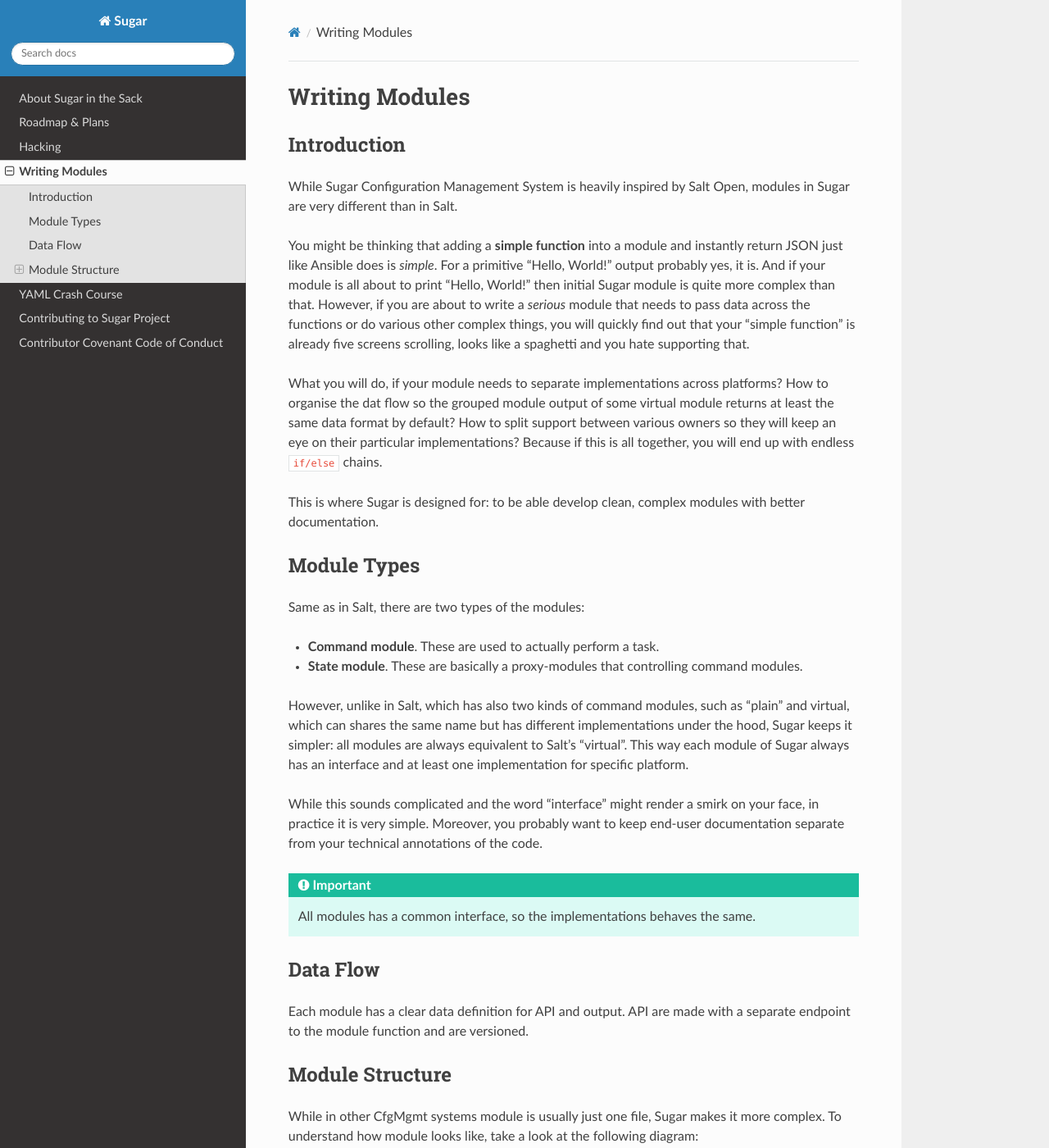
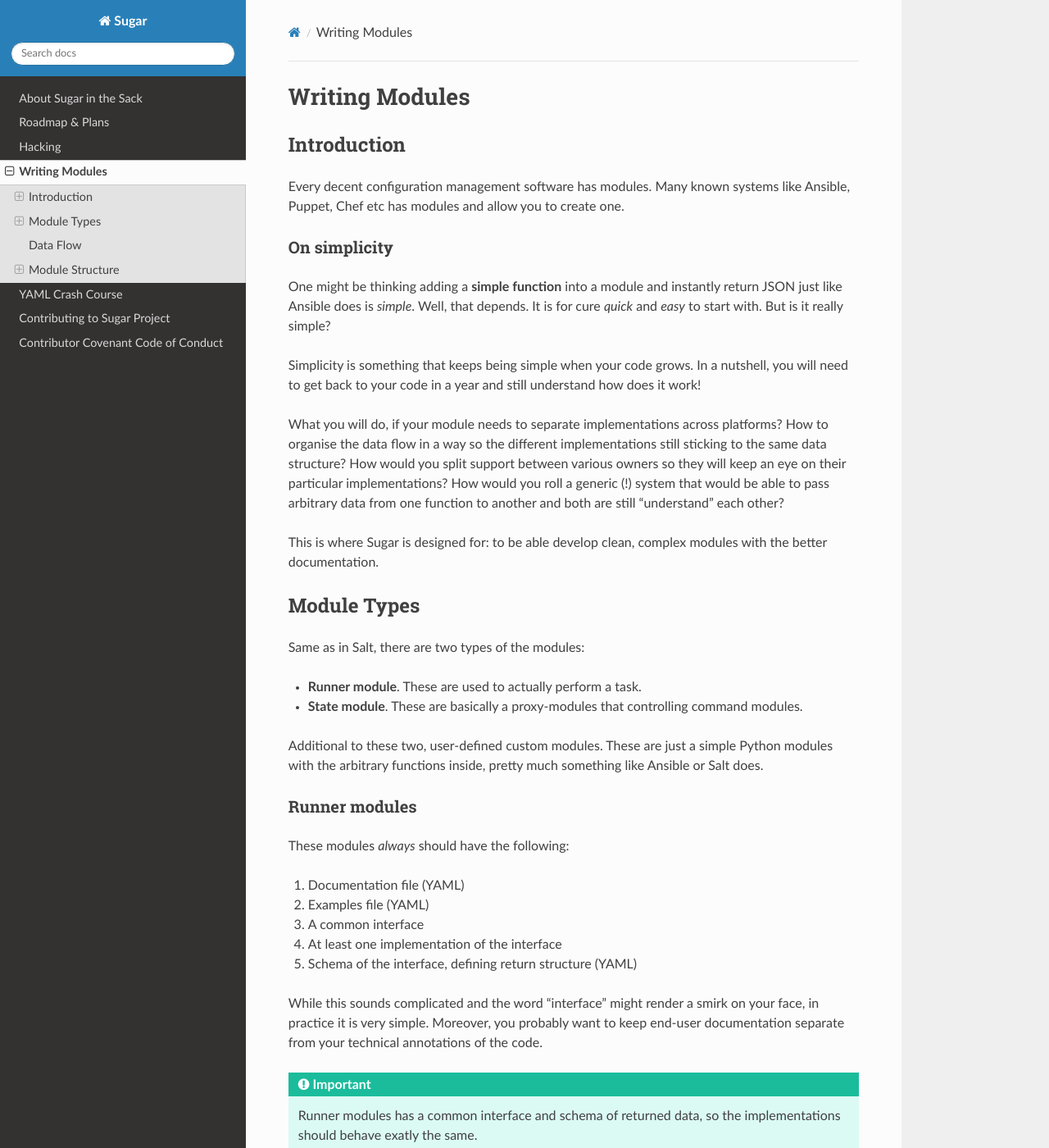
Before and after one commit to sugarsack/sugar, a Sphinx documentation site: the page built from docs/plugins_design.md, in a window 1280 px wide and 1400 px high. Shown: the whole window at 82% size. Built offline with Sphinx 7.4.7 and the Read the Docs theme 2.0.0, drawn with Linux system fonts in a browser that asks for light colours; some of the changed text lies outside the part shown.

Commit message:
Refresh general plugins design doc

````diff
--- a/docs/plugins_design.md
+++ b/docs/plugins_design.md
@@ -2,51 +2,86 @@
 
 ## Introduction
 
-While Sugar Configuration Management System is heavily inspired by
-Salt Open, modules in Sugar are very different than in Salt.
+Every decent configuration management software has modules. Many known
+systems like Ansible, Puppet, Chef etc has modules and allow you to create
+one.
 
-You might be thinking that adding a **simple function** into a module and
-instantly return JSON just like Ansible does is _simple_. For a
-primitive "Hello, World!" output probably yes, it is. And if your
-module is all about to print "Hello, World!" then initial Sugar module
-is quite more complex than that. However, if you are about to write a
-_serious_ module that needs to pass data across the functions or do
-various other complex things, you will quickly find out that your
-"simple function" is already five screens scrolling, looks like a
-spaghetti and you hate supporting that.
+### On simplicity
+
+One might be thinking adding a **simple function** into a module and
+instantly return JSON just like Ansible does is _simple_. Well, that
+depends. It is for cure _quick_ and _easy_ to start with. But is it
+really simple?
+
+Simplicity is something that keeps being simple when your code grows.
+In a nutshell, you will need to get back to your code in a year and still
+understand how does it work!
 
 What you will do, if your module needs to separate implementations
-across platforms? How to organise the dat flow so the grouped module
-output of some virtual module returns at least the same data format by
-default? How to split support between various owners so they will keep
-an eye on their particular implementations? Because if this is all
-together, you will end up with endless `if/else` chains.
+across platforms? How to organise the data flow in a way so the different
+implementations still sticking to the same data structure? How would you
+split support between various owners so they will keep an eye on their
+particular implementations? How would you roll a generic (!) system that
+would be able to pass arbitrary data from one function to another and
+both are still "understand" each other?
 
 This is where Sugar is designed for: to be able develop clean, complex
-modules with better documentation.
+modules with the better documentation.
 
 ## Module Types
 
 Same as in Salt, there are two types of the modules:
 
-- **Command module**. These are used to actually perform a task.
+- **Runner module**. These are used to actually perform a task.
 - **State module**. These are basically a proxy-modules that controlling
   command modules.
 
-However, unlike in Salt, which has also two kinds of command modules, such
-as "plain" and virtual, which can shares the same name but has
-different implementations under the hood, Sugar keeps it simpler: all
-modules are always equivalent to Salt's "virtual". This way each
-module of Sugar always has an interface and at least one
-implementation for specific platform.
+Additional to these two, user-defined custom modules. These are just a simple
+Python modules with the arbitrary functions inside, pretty much something
+like Ansible or Salt does.
+
+### Runner modules
+
+These modules _always_ should have the following:
+
+1. Documentation file (YAML)
+2. Examples file (YAML)
+3. A common interface
+4. At least one implementation of the interface
+5. Schema of the interface, defining return structure (YAML)
 
 While this sounds complicated and the word "interface" might render a
 smirk on your face, in practice it is very simple. Moreover, you
 probably want to keep end-user documentation separate from your
 technical annotations of the code.
 
-``` important:: All modules has a common interface, so the implementations behaves the same.
+``` important:: Runner modules has a common interface and schema of returned data, so the implementations should behave exatly the same.
 ```
+
+### State modules
+
+These modules are designed to run one or more runner modules together
+and organise them into the orchestration manner. They _always_ should
+have the following:
+
+1. Documentation file (YAML)
+2. Examples file (YAML)
+3. An implementation
+
+These modules do not have any interface and a schema, because they
+are always returning the same structure back:
+
+1. Diff of changes, if any
+2. Status: error, warning or success
+3. General message
+
+Additionally to that, each structure has a metadata of the logging
+messages during the call of infos, warnings and errors.
+
+
+
+#################################################
+
 
 ## Data Flow
 
@@ -61,17 +96,21 @@
 look at the following diagram:
 
 ```
-[optional namespace]
+[namespace]
    <module name>
       <doc file>
       <examples file>
+      <scheme file>
       <interface file>
       <implementations>
          <platform one>
          [platform two]
          [platform three]
-	     ...
+         ...
 ```
+
+The namespace and additional implementations are optional. The other
+parts are mandatory.
 
 ### Namespace
 
@@ -85,15 +124,15 @@
 
 If you do not need all that, you just just omit the namespace!
 
-``` important:: Namespace is not mandatory!
+``` important:: Namespace is not mandatory! But it is good to have it and likely good to use it.
 ```
 
 ### Documentation
 
-Documentation has different purposes in Sugar. You have documentation
-for end-users with the examples etc, but you can have technical
-short-written small summaries under each public function to keep you
-focused working on it.
+Documentation is defined in different places and thus have different
+purposes in Sugar. You have documentation for end-users with the examples
+etc, but you can have technical short-written small summaries under each
+public function to keep you focused working on it.
 
 #### Module Functions
 
@@ -113,11 +152,22 @@
 course, if you _already know_ your system or you do not mind to poke
 it for "who are you?" (and generate more traffic).
 
+However, Sugar is designed to help you out here. If you know a list of
+aliases of the same package, say on distribution X it is called `httpd`
+and on distributoin Z it is called `nginx`, then you just pass a list of
+aliases to the _same_ module, say called `pkg` and ask install _any of these_.
+You don't know if this is Debian Linux or Arch Linux or even Solaris OS.
+As long as you've got a list of the available names on all of these
+platforms, Sugar will set it up for you transparently and you will get
+the same result as on any other OS.
+
 Example:
 
 ```
 modules/runners/pkg/__init__.py
 modules/runners/pkg/doc.yaml
+modules/runners/pkg/examples.yaml
+modules/runners/pkg/scheme.yaml
 modules/runners/pkg/interface.py
 modules/runners/pkg/_impl/__init__.py
 modules/runners/pkg/_impl/apt.py
@@ -127,17 +177,3 @@
 
 The `interface.py` contains an interface of the `pkg` module.
 The `__init__.py` is getting a loader of the module.
-
-```
-def get_module():
-    return ModuleImplementation()
-
-getattr(get_module(), func_name, *args, **kwargs)
-```
-
-Call:
-
-```
-system.os.pkg.install ...
-syatem.lang.pip.install ...
-```
````
